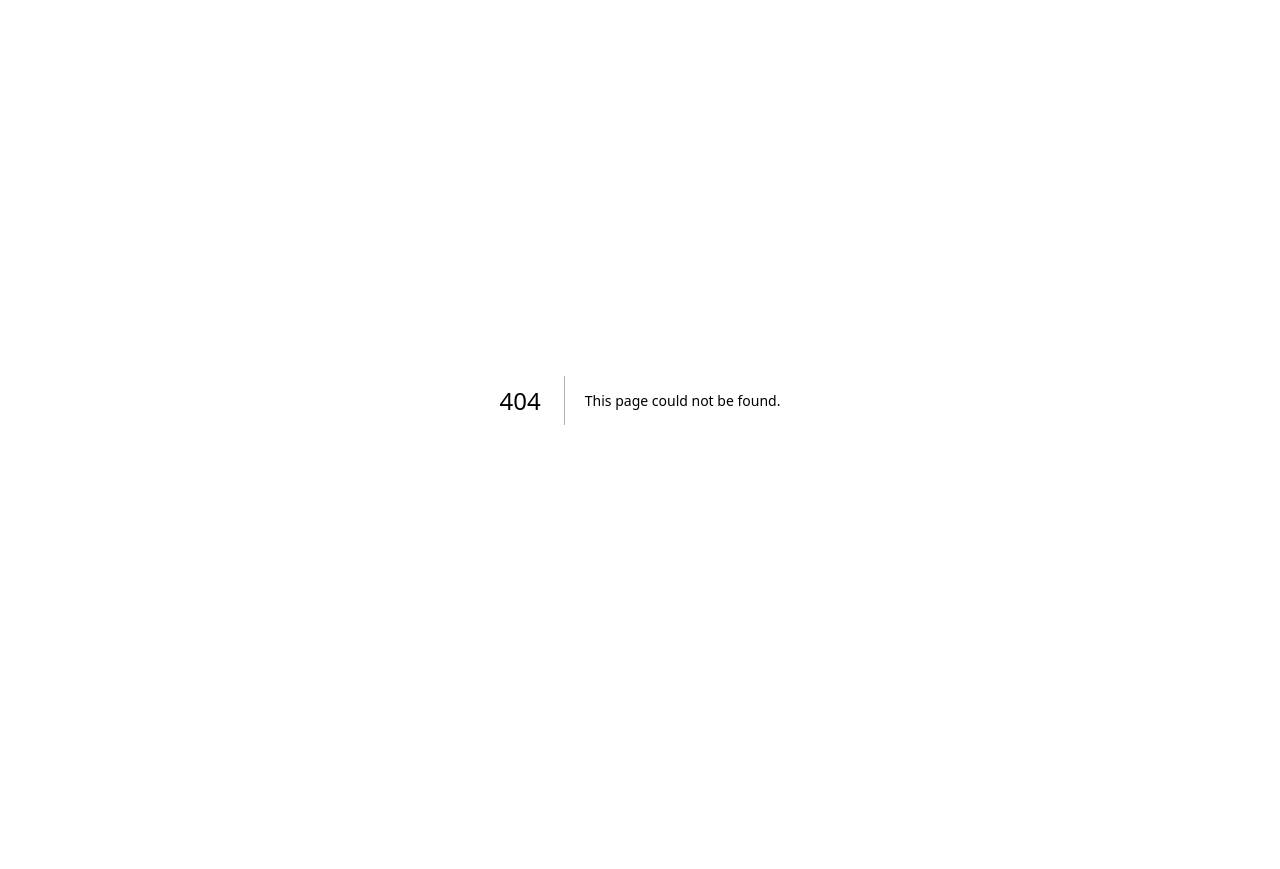
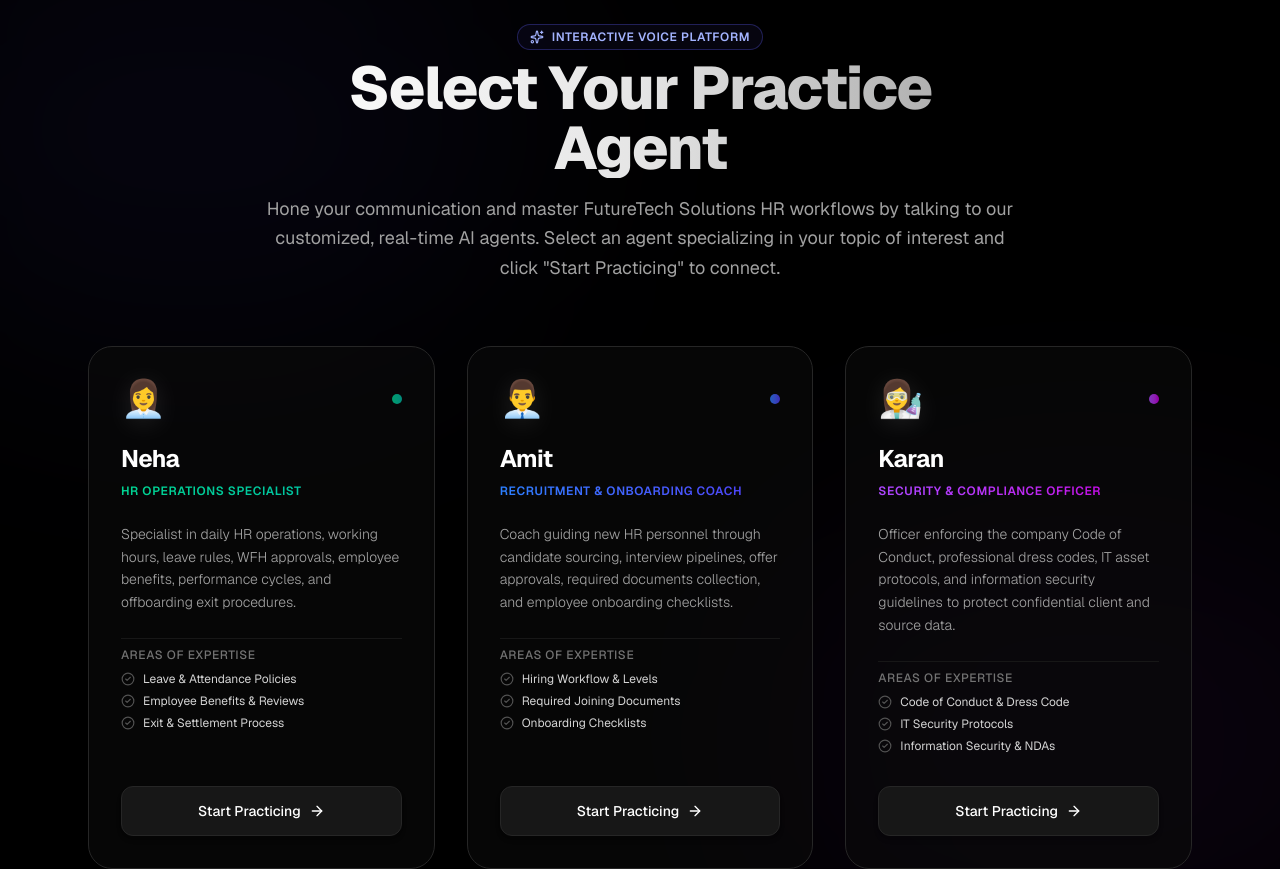
Before and after one commit to nikhil-reds/ORB_assistant-Onboarding-assistants, a Next.js app: page /preview in a window 1280 px wide. Before the commit this address had no page. Before the commit the page ends 800 px from the top, so only its background shows below. Built offline with nearby package versions, Linux system fonts and the light colour scheme.

Commit message:
feat: implement agent selection flow with new preview and practice pages

```diff
--- /dev/null
+++ b/app/preview/page.tsx
@@ -0,0 +1,132 @@
+"use client";
+
+import React from "react";
+import { useOrbState, AgentId } from "@/components/orb/useOrbState";
+import { agents } from "@/lib/knowledge";
+import { motion } from "framer-motion";
+import { Sparkles, CheckCircle2, ArrowRight } from "lucide-react";
+import { useRouter } from "next/navigation";
+
+export default function PreviewPage() {
+  const router = useRouter();
+  const { setAgentId } = useOrbState();
+
+  const handleStartPracticing = (id: AgentId) => {
+    setAgentId(id);
+    router.push(`/practise?agent=${id}`);
+  };
+
+  return (
+    <main className="min-h-screen bg-black text-white selection:bg-indigo-500/30 selection:text-white relative overflow-hidden font-sans">
+      {/* Background Ambient Glows */}
+      <div className="absolute top-[-10%] left-[-10%] w-[50%] h-[50%] rounded-full bg-indigo-900/10 blur-[120px] pointer-events-none" />
+      <div className="absolute bottom-[-10%] right-[-10%] w-[50%] h-[50%] rounded-full bg-purple-900/10 blur-[120px] pointer-events-none" />
+
+      <div className="max-w-6xl mx-auto px-6 pt-4 pb-0 md:pt-6 md:pb-0 relative z-10 flex flex-col justify-center min-h-screen">
+        {/* Header & Description */}
+        <div className="text-center max-w-3xl mx-auto mb-16 space-y-4">
+          <motion.div
+            initial={{ opacity: 0, y: -20 }}
+            animate={{ opacity: 1, y: 0 }}
+            transition={{ duration: 0.6 }}
+            className="inline-flex items-center gap-2 px-3 py-1 rounded-full border border-indigo-500/30 bg-indigo-950/20 text-indigo-300 text-xs font-semibold uppercase tracking-wider mb-2"
+          >
+            <Sparkles className="w-3.5 h-3.5" />
+            Interactive Voice Platform
+          </motion.div>
+          <motion.h1
+            initial={{ opacity: 0, y: -10 }}
+            animate={{ opacity: 1, y: 0 }}
+            transition={{ duration: 0.6, delay: 0.1 }}
+            className="text-4xl md:text-6xl font-extrabold tracking-tight bg-clip-text text-transparent bg-gradient-to-r from-white via-neutral-200 to-neutral-400"
+          >
+            Select Your Practice Agent
+          </motion.h1>
+          <motion.p
+            initial={{ opacity: 0, y: 10 }}
+            animate={{ opacity: 1, y: 0 }}
+            transition={{ duration: 0.6, delay: 0.2 }}
+            className="text-lg text-neutral-400 leading-relaxed"
+          >
+            Hone your communication and master FutureTech Solutions HR workflows by talking to our customized, real-time AI agents. Select an agent specializing in your topic of interest and click "Start Practicing" to connect.
+          </motion.p>
+        </div>
+
+        {/* 3 Agents Cards Grid */}
+        <motion.div
+          initial={{ opacity: 0, y: 30 }}
+          animate={{ opacity: 1, y: 0 }}
+          transition={{ duration: 0.8, delay: 0.3 }}
+          className="grid grid-cols-1 md:grid-cols-3 gap-8"
+        >
+          {(Object.keys(agents) as AgentId[]).map((key) => {
+            const agent = agents[key];
+            return (
+              <div
+                key={key}
+                className="group relative flex flex-col justify-between rounded-3xl border border-neutral-800 bg-neutral-950/60 p-8 transition-all duration-500 hover:border-neutral-700/80 hover:translate-y-[-4px] overflow-hidden"
+              >
+                {/* Decorative glow inside card on hover */}
+                <div className="absolute inset-0 bg-gradient-to-b from-transparent via-transparent to-neutral-900/50 opacity-0 group-hover:opacity-100 transition-opacity duration-500 pointer-events-none" />
+
+                <div className="space-y-6 relative z-10">
+                  {/* Card Header with Avatar */}
+                  <div className="flex items-center justify-between">
+                    <span className="text-4xl filter drop-shadow-[0_4px_12px_rgba(255,255,255,0.1)]">
+                      {agent.avatar}
+                    </span>
+                    <div
+                      className={`h-2.5 w-2.5 rounded-full bg-gradient-to-r ${agent.accentColor} animate-pulse`}
+                    />
+                  </div>
+
+                  {/* Agent Info */}
+                  <div className="space-y-2">
+                    <h3 className="text-2xl font-bold tracking-tight text-white group-hover:text-transparent group-hover:bg-clip-text group-hover:bg-gradient-to-r group-hover:from-white group-hover:to-neutral-300 transition-all duration-300">
+                      {agent.name}
+                    </h3>
+                    <p
+                      className={`text-xs font-semibold tracking-wider uppercase bg-clip-text text-transparent bg-gradient-to-r ${agent.accentColor}`}
+                    >
+                      {agent.title}
+                    </p>
+                  </div>
+
+                  <p className="text-sm text-neutral-400 leading-relaxed font-light">
+                    {agent.role}
+                  </p>
+
+                  {/* Expertise Checklist */}
+                  <div className="space-y-2 pt-2 border-t border-neutral-900">
+                    <p className="text-xs font-medium text-neutral-500 tracking-wider uppercase">
+                      Areas of Expertise
+                    </p>
+                    <ul className="space-y-1.5">
+                      {agent.expertise.map((exp) => (
+                        <li key={exp} className="flex items-center gap-2 text-xs text-neutral-300">
+                          <CheckCircle2 className="w-3.5 h-3.5 text-neutral-600 shrink-0" />
+                          <span>{exp}</span>
+                        </li>
+                      ))}
+                    </ul>
+                  </div>
+                </div>
+
+                {/* Practice Button */}
+                <div className="pt-8 relative z-10">
+                  <button
+                    onClick={() => handleStartPracticing(key)}
+                    className="w-full flex items-center justify-center gap-2 py-3.5 rounded-xl font-medium transition-all duration-300 shadow-md group-hover:scale-[1.02] cursor-pointer text-sm bg-neutral-900 border border-neutral-800 hover:border-neutral-700 text-white hover:bg-neutral-850"
+                  >
+                    <span>Start Practicing</span>
+                    <ArrowRight className="w-4 h-4 transition-transform duration-300 group-hover:translate-x-1" />
+                  </button>
+                </div>
+              </div>
+            );
+          })}
+        </motion.div>
+      </div>
+    </main>
+  );
+}
```
